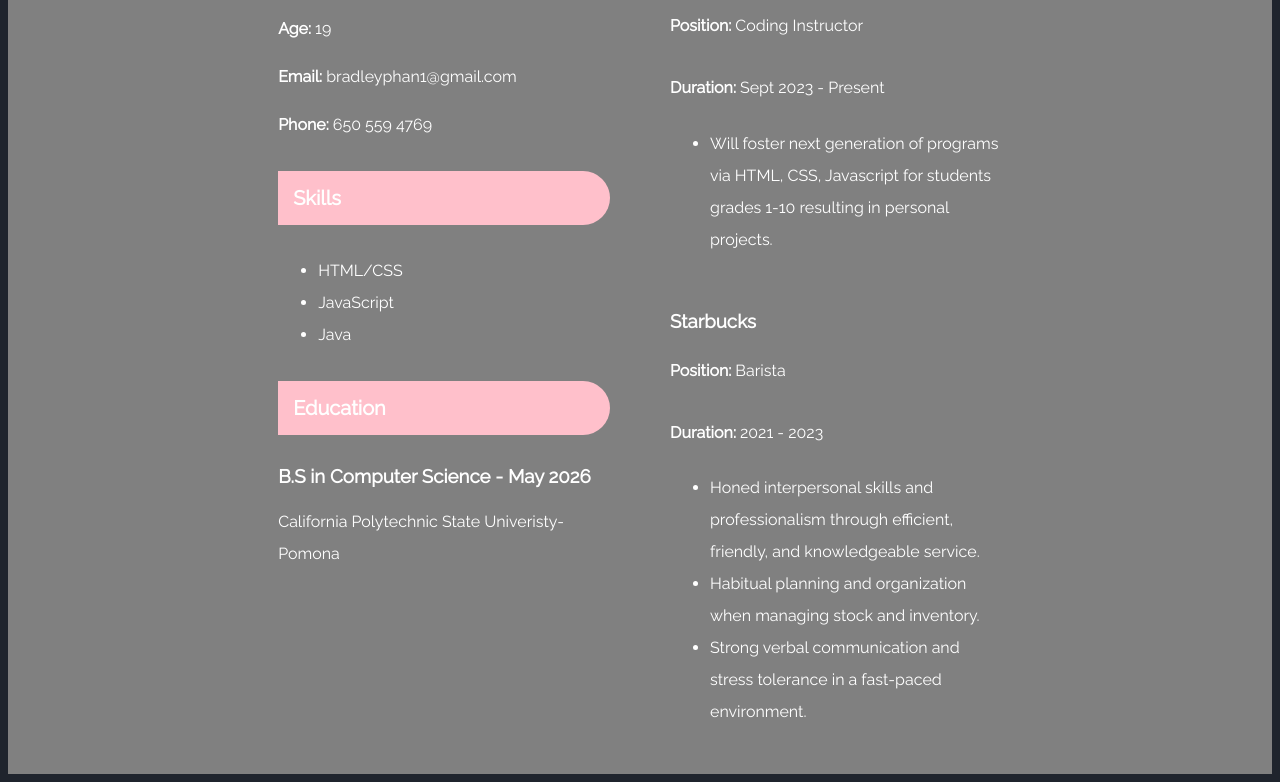
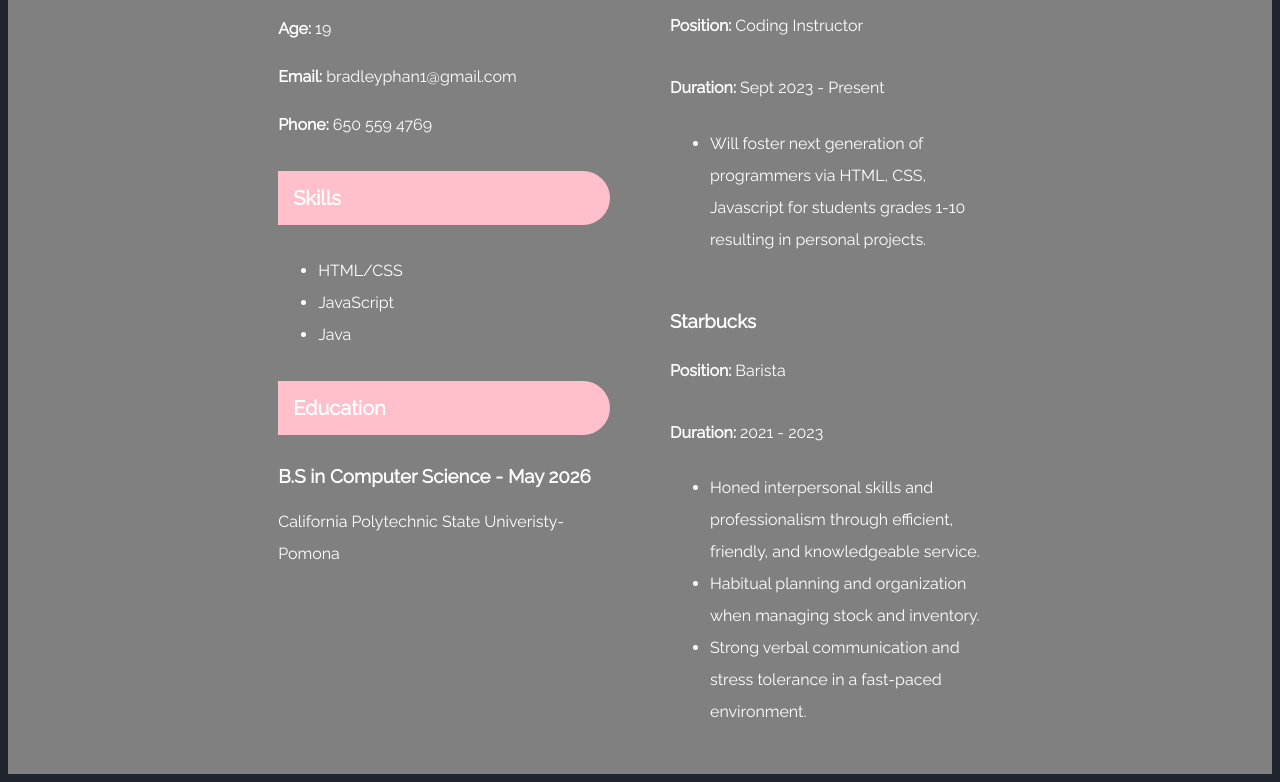
Before and after one commit to bradleyphan/websitetwo, a plain HTML site: page index.html in a window 1280 px wide. Shown: the part 1841-2623 px from the top of the page. Drawn offline with nearby package versions, Linux system fonts and the light colour scheme.

Commit message:
Add files via upload

```diff
--- a/index.html
+++ b/index.html
@@ -81,7 +81,7 @@
                     <p><strong>Position:</strong> Coding Instructor</p>
                     <p><strong>Duration:</strong> Sept 2023 - Present</p>
                     <ul>
-                      <li>Will foster next generation of programs via HTML, CSS, Javascript for students grades 1-10 resulting in personal projects.</li>
+                      <li>Will foster next generation of programmers via HTML, CSS, Javascript for students grades 1-10 resulting in personal projects.</li>
                     </ul> <br>
                     <h3>Starbucks</h3>
                     <p><strong>Position:</strong> Barista</p>
```
